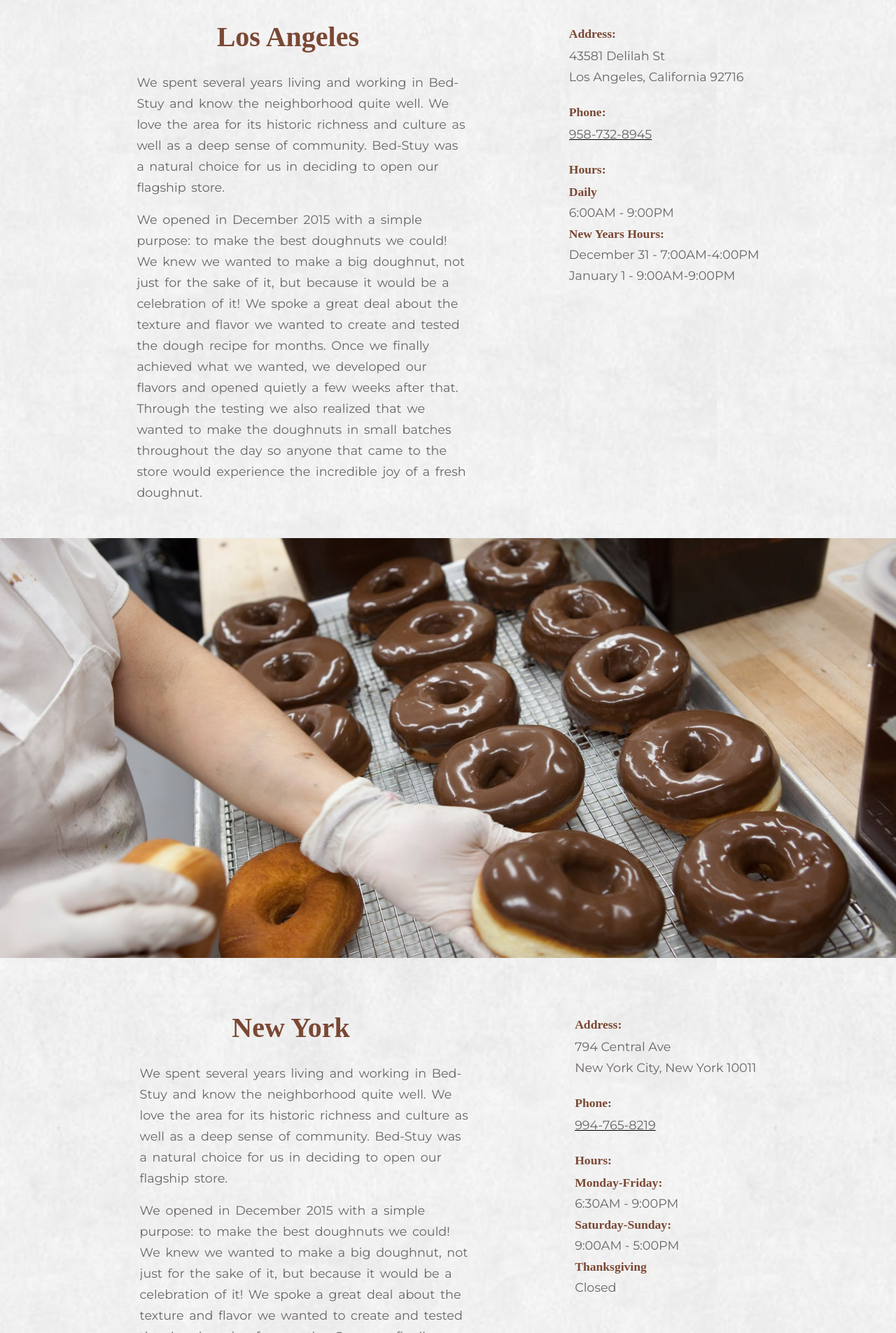
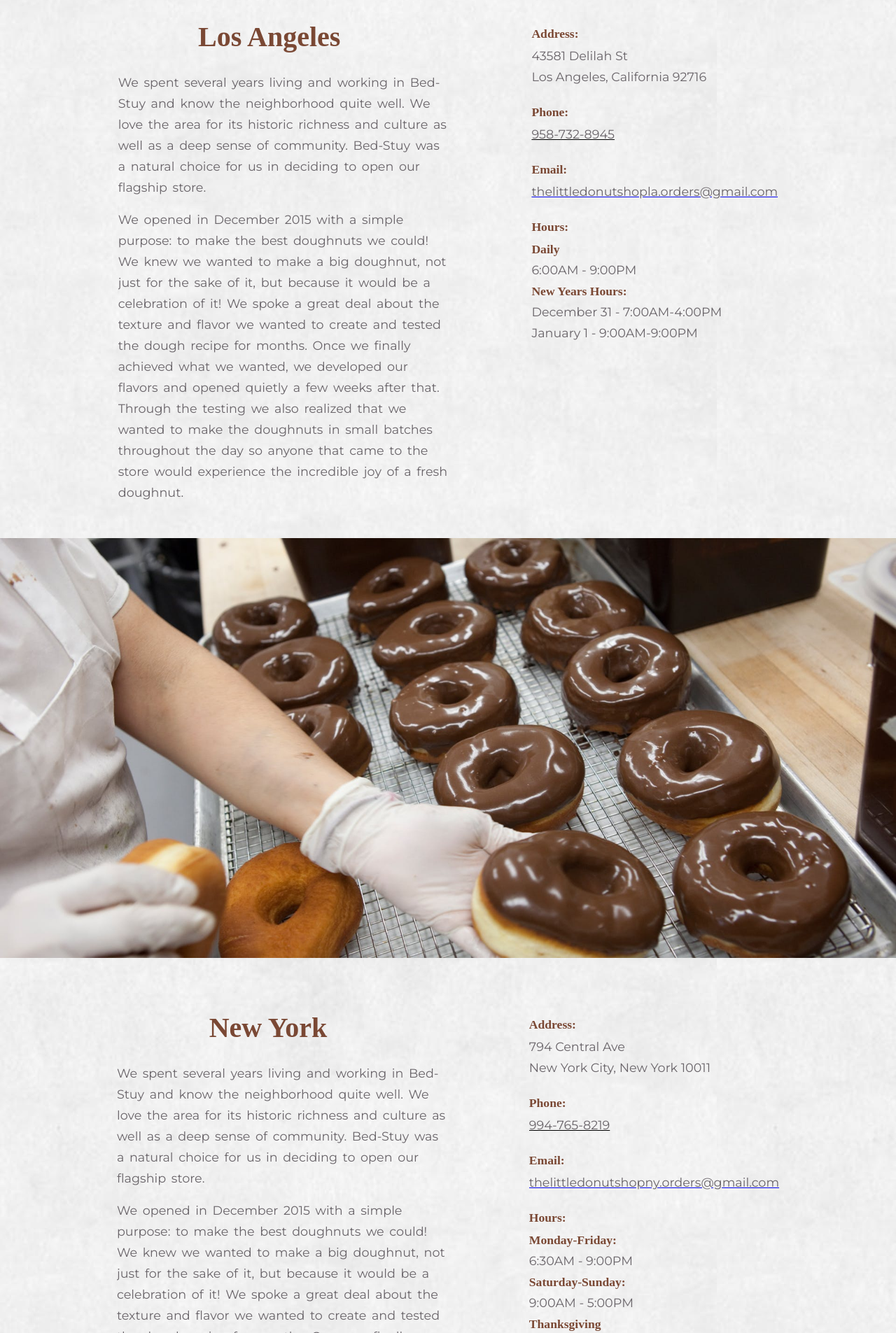
Before and after one commit to AileenChua/donut, a plain HTML site: page locations.html in a window 1280 px wide. Shown: the part 647-2552 px from the top of the page at 70% size. Drawn offline with nearby package versions, Linux system fonts and the light colour scheme; files whose address does not match are found by name.

Commit message:
Update locations.html

```diff
--- a/locations.html
+++ b/locations.html
@@ -50,6 +50,11 @@
                 <strong>Phone:</strong>
                 <a class="tel" href="tel:958-732-8945"><p>958-732-8945</p></a>
               </li>
+                  <li>
+                <strong>Email:</strong>
+                <a class="email"
+                href="mailto:thelittledonutshopla.orders@gmail.com"><p>thelittledonutshopla.orders@gmail.com</p></a>
+              </li>
               <li>
                 <strong>Hours:</strong>
                 <p><strong>Daily</strong><br>6:00AM - 9:00PM</p>
@@ -80,6 +85,11 @@
                 <a class="tel"
                 href="tel:994-765-8219"><p>994-765-8219</p></a>
               </li>
+                <li>
+                <strong>Email:</strong>
+                <a class="email"
+                href="mailto:thelittledonutshopnny.orders@gmail.com"><p>thelittledonutshopny.orders@gmail.com</p></a>
+              </li>
               <li>
                 <strong>Hours:</strong>
                 <p><strong>Monday-Friday:</strong><br>6:30AM - 9:00PM</p>
```
